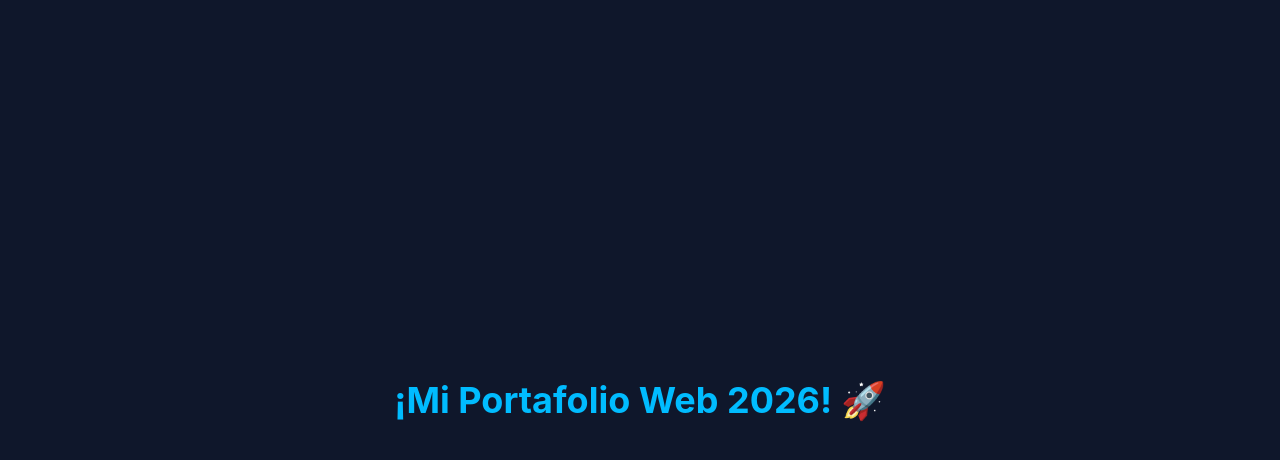
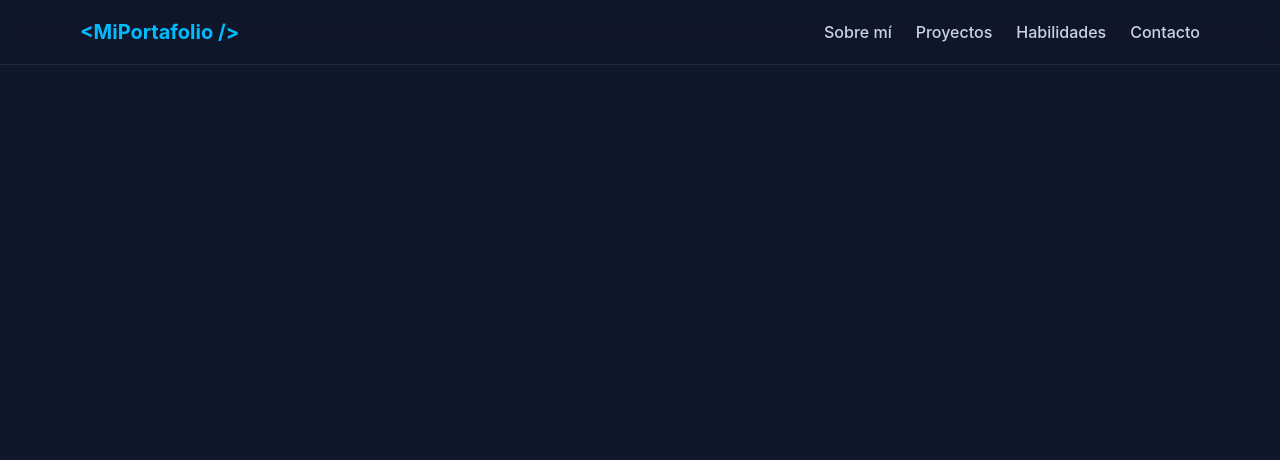
Before and after one commit to juancmdev/portafolio2026, a React (Vite) app: page / in a window 1280 px wide. Shown: the top 460 px of the page. Built offline with nearby package versions, Linux system fonts and the light colour scheme.

Commit message:
navbar actualizada

```diff
--- a/src/App.jsx
+++ b/src/App.jsx
@@ -1,18 +1,14 @@
 import { useState } from 'react'
-import reactLogo from './assets/react.svg'
-import viteLogo from './assets/vite.svg'
-import heroImg from './assets/hero.png'
+import Navbar from './components/navbar'
 import './App.css'
 
 function App() {
 
   return (
     <>
-      <div className="min-h-screen bg-slate-900 text-white flex items-center justify-center">
-      <h1 className="text-4xl font-bold text-sky-400">
-        ¡Mi Portafolio Web 2026! 🚀
-      </h1>
-    </div>
+      <div className="min-h-screen bg-slate-900 text-white">
+        <Navbar />
+      </div>
     </>
   )
 }
--- a/src/components/navbar.jsx
+++ b/src/components/navbar.jsx
@@ -1,11 +1,28 @@
-import React from 'react'
+export default function Navbar() {
+  return (
+    <nav className="fixed top-0 left-0 w-full bg-slate-900/80 backdrop-blur-md border-b border-slate-800 z-50">
+      <div className="max-w-6xl mx-auto px-4 h-16 flex items-center justify-between">
+        {/* Logo / Nombre */}
+        <a href="#" className="text-xl font-bold text-sky-400 hover:text-sky-300 transition-colors">
+          &lt;MiPortafolio /&gt;
+        </a>
 
-const navbar = () => {
-  return (
-    <div>
-
-    </div>
-  )
+        {/* Enlaces de navegación */}
+        <ul className="flex space-x-6 text-slate-300 font-medium">
+          <li>
+            <a href="#about" className="hover:text-sky-400 transition-colors">Sobre mí</a>
+          </li>
+          <li>
+            <a href="#projects" className="hover:text-sky-400 transition-colors">Proyectos</a>
+          </li>
+          <li>
+            <a href="#skills" className="hover:text-sky-400 transition-colors">Habilidades</a>
+          </li>
+          <li>
+            <a href="#contact" className="hover:text-sky-400 transition-colors">Contacto</a>
+          </li>
+        </ul>
+      </div>
+    </nav>
+  );
 }
-
-export default navbar
```
